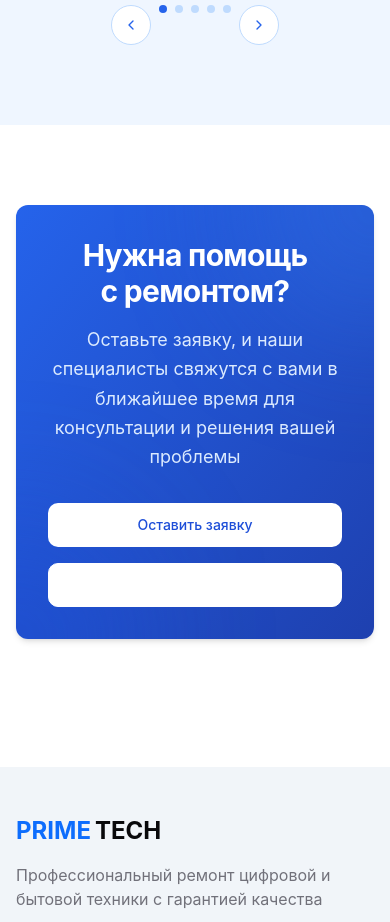
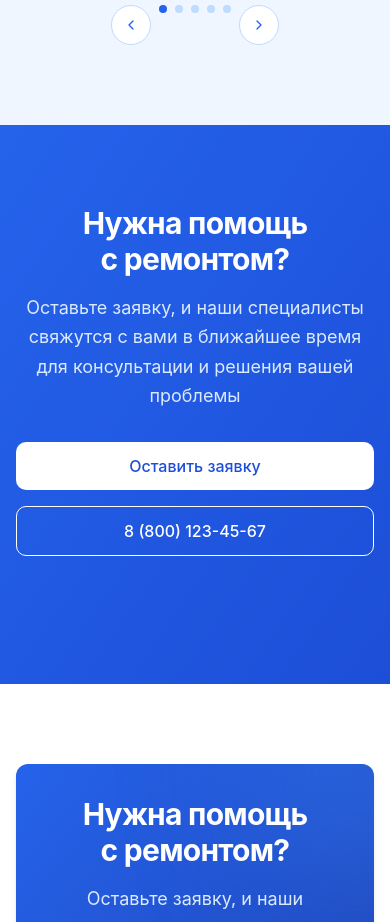
Before and after one commit to M0reman/prime-tech-fix, a React (Vite) app: page / in a window 390 px wide. Shown: the part 8480-9402 px from the top of the page. Built offline with nearby package versions, Linux system fonts and the light colour scheme.

Commit message:
Fix display issues

```diff
--- a/src/pages/Index.tsx
+++ b/src/pages/Index.tsx
@@ -102,7 +102,7 @@ const Index: React.FC = () => {
                   </p>
                 </div>
               </div>
-              <div className="hidden lg:block absolute top-1/2 right-0 w-12 h-2 bg-blue-100 transform translate-x-6" />
+              <div className="hidden lg:block absolute top-1/2 -right-4 w-8 h-2 bg-blue-100"></div>
             </div>
 
             <div className="relative">
@@ -121,7 +121,7 @@ const Index: React.FC = () => {
                   </p>
                 </div>
               </div>
-              <div className="hidden lg:block absolute top-1/2 right-0 w-12 h-2 bg-blue-100 transform translate-x-6" />
+              <div className="hidden lg:block absolute top-1/2 -right-4 w-8 h-2 bg-blue-100"></div>
             </div>
 
             <div className="relative">
@@ -140,7 +140,7 @@ const Index: React.FC = () => {
                   </p>
                 </div>
               </div>
-              <div className="hidden lg:block absolute top-1/2 right-0 w-12 h-2 bg-blue-100 transform translate-x-6" />
+              <div className="hidden lg:block absolute top-1/2 -right-4 w-8 h-2 bg-blue-100"></div>
             </div>
 
             <div className="relative">
@@ -166,6 +166,25 @@ const Index: React.FC = () => {
 
       <Testimonials />
 
+      <section className="py-20 bg-gradient-to-br from-blue-600 to-blue-700">
+        <div className="container px-4">
+          <div className="text-center mb-12">
+            <h2 className="heading-lg mb-4 text-white">Нужна помощь с ремонтом?</h2>
+            <p className="body-lg text-blue-100 max-w-3xl mx-auto mb-8">
+              Оставьте заявку, и наши специалисты свяжутся с вами в ближайшее время для консультации и решения вашей проблемы
+            </p>
+            <div className="flex flex-col sm:flex-row justify-center gap-4">
+              <a href="/contact" className="bg-white text-blue-700 hover:bg-blue-50 px-8 py-3 rounded-md font-medium transition-colors">
+                Оставить заявку
+              </a>
+              <a href="tel:+78001234567" className="border border-white text-white hover:bg-blue-700/30 px-8 py-3 rounded-md font-medium transition-colors">
+                8 (800) 123-45-67
+              </a>
+            </div>
+          </div>
+        </div>
+      </section>
+
       <section className="py-20 bg-white">
         <div className="container px-4">
           <ContactCard />
```
